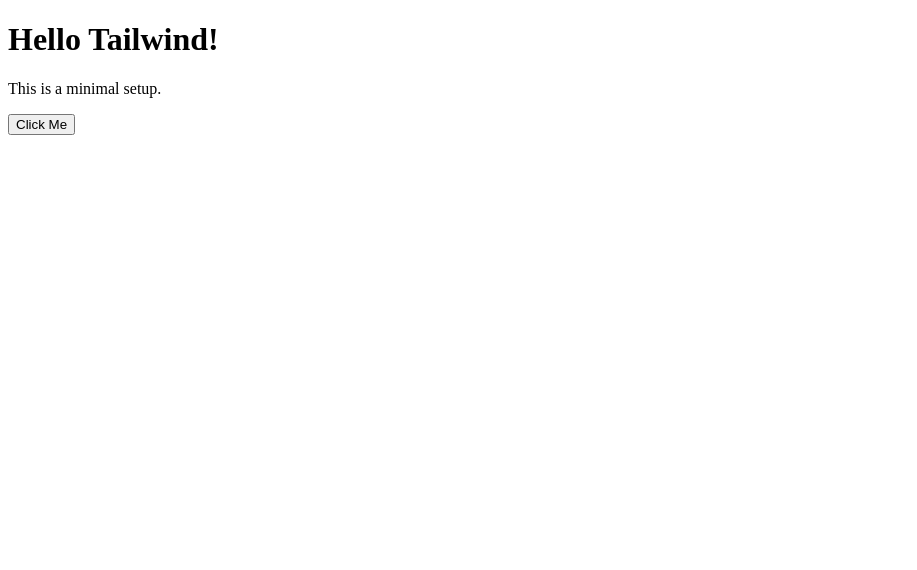
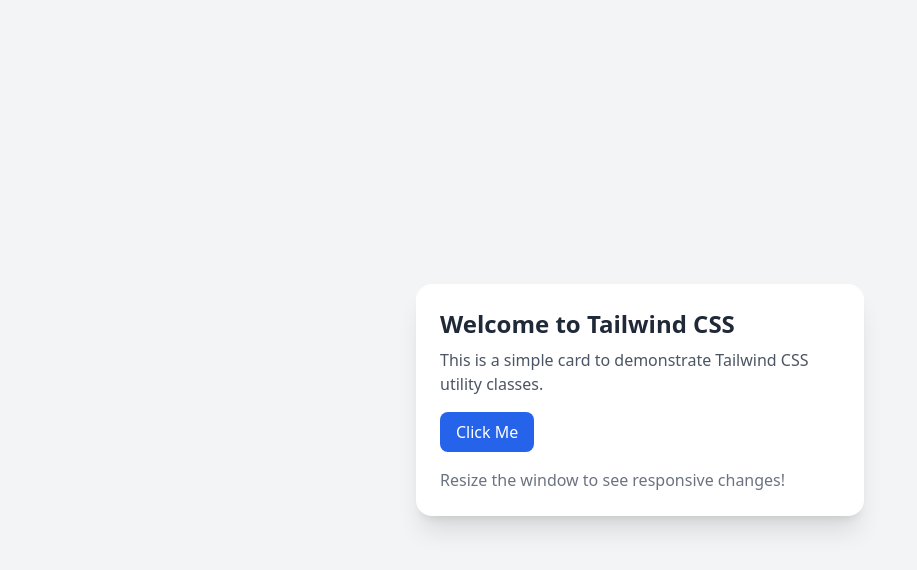
Before and after one commit to ericktooshy/tailwind-tryout, a website: page mini-tailwind/index.html in a window 1280 px wide. Shown: the whole page, without its empty margins (0-917 px from the left). Drawn offline with nearby package versions, Linux system fonts and the light colour scheme.

Commit message:
Add tailwind demo

```diff
--- a/mini-tailwind/index.html
+++ b/mini-tailwind/index.html
@@ -3,16 +3,21 @@
 <head>
   <meta charset="UTF-8">
   <meta name="viewport" content="width=device-width, initial-scale=1.0">
-  <title>Tailwind Mini Project</title>
-  <link href="./style.css" rel="stylesheet">
+  <title>Tailwind CSS Demo</title>
+  <script src="https://cdn.tailwindcss.com"></script>
 </head>
-<body class="bg-gray-100">
-  <div class="max-w-md mx-auto mt-10 p-6 bg-white rounded-lg shadow-lg">
-    <h1 class="text-2xl font-bold text-blue-600">Hello Tailwind!</h1>
-    <p class="mt-2 text-gray-600">This is a minimal setup.</p>
-    <button class="mt-4 px-4 py-2 bg-blue-500 text-white rounded hover:bg-blue-600">
+<body class="bg-gray-100 font-sans min-h-screen flex items-center justify-center p-4">
+  <div class="bg-white shadow-xl rounded-2xl max-w-md w-full p-6">
+    <h1 class="text-2xl font-bold text-gray-800 mb-2">Welcome to Tailwind CSS</h1>
+    <p class="text-gray-600 mb-4">This is a simple card to demonstrate Tailwind CSS utility classes.</p>
+
+    <button class="bg-blue-600 text-white px-4 py-2 rounded-lg hover:bg-blue-700 transition">
       Click Me
     </button>
+
+    <div class="mt-4">
+      <p class="text-sm text-gray-500 sm:text-base">Resize the window to see responsive changes!</p>
+    </div>
   </div>
 </body>
 </html>
--- a/mini-tailwind/style.css
+++ /dev/null
@@ -1,3 +0,0 @@
-@tailwind base;
-@tailwind components;
-@tailwind utilities;
```
